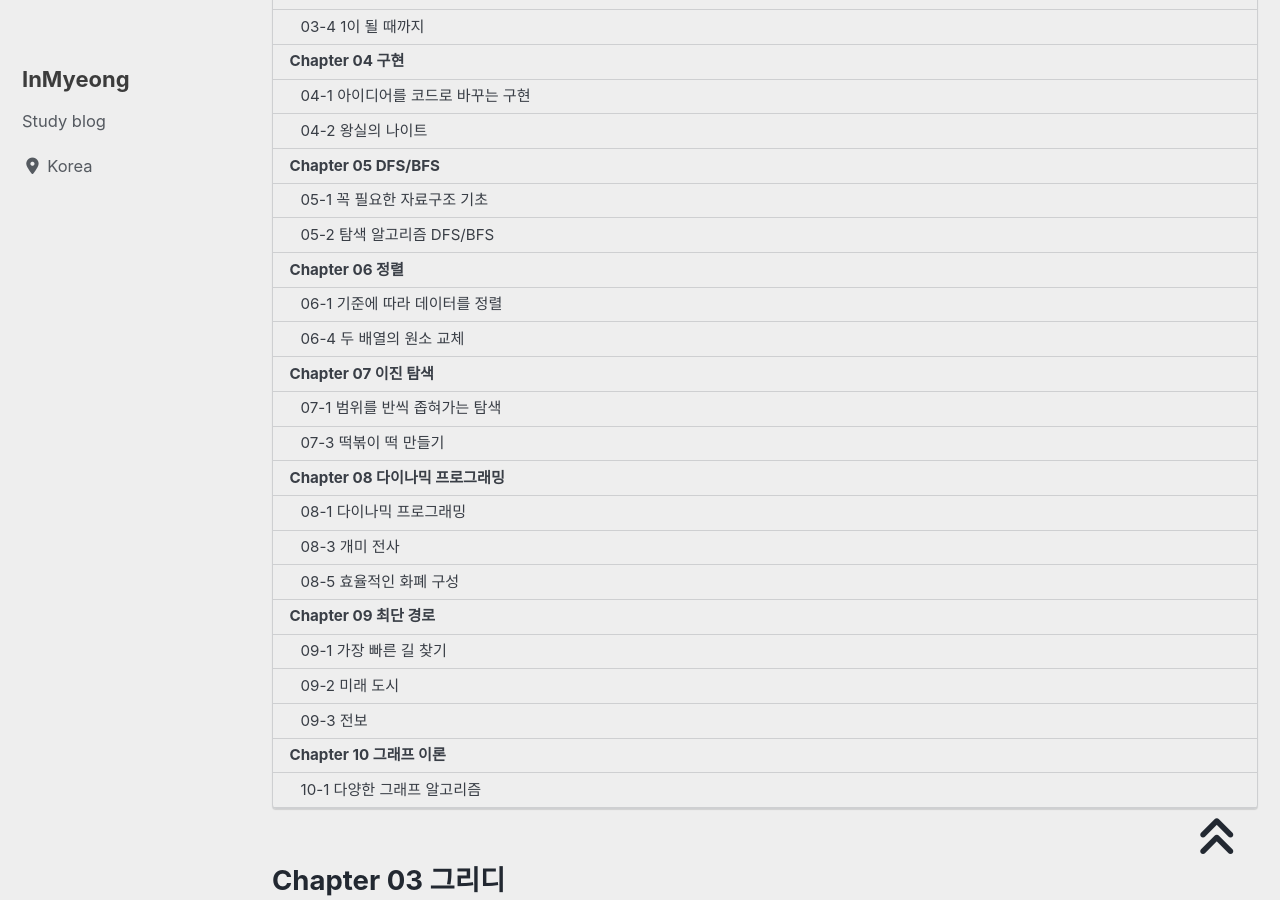
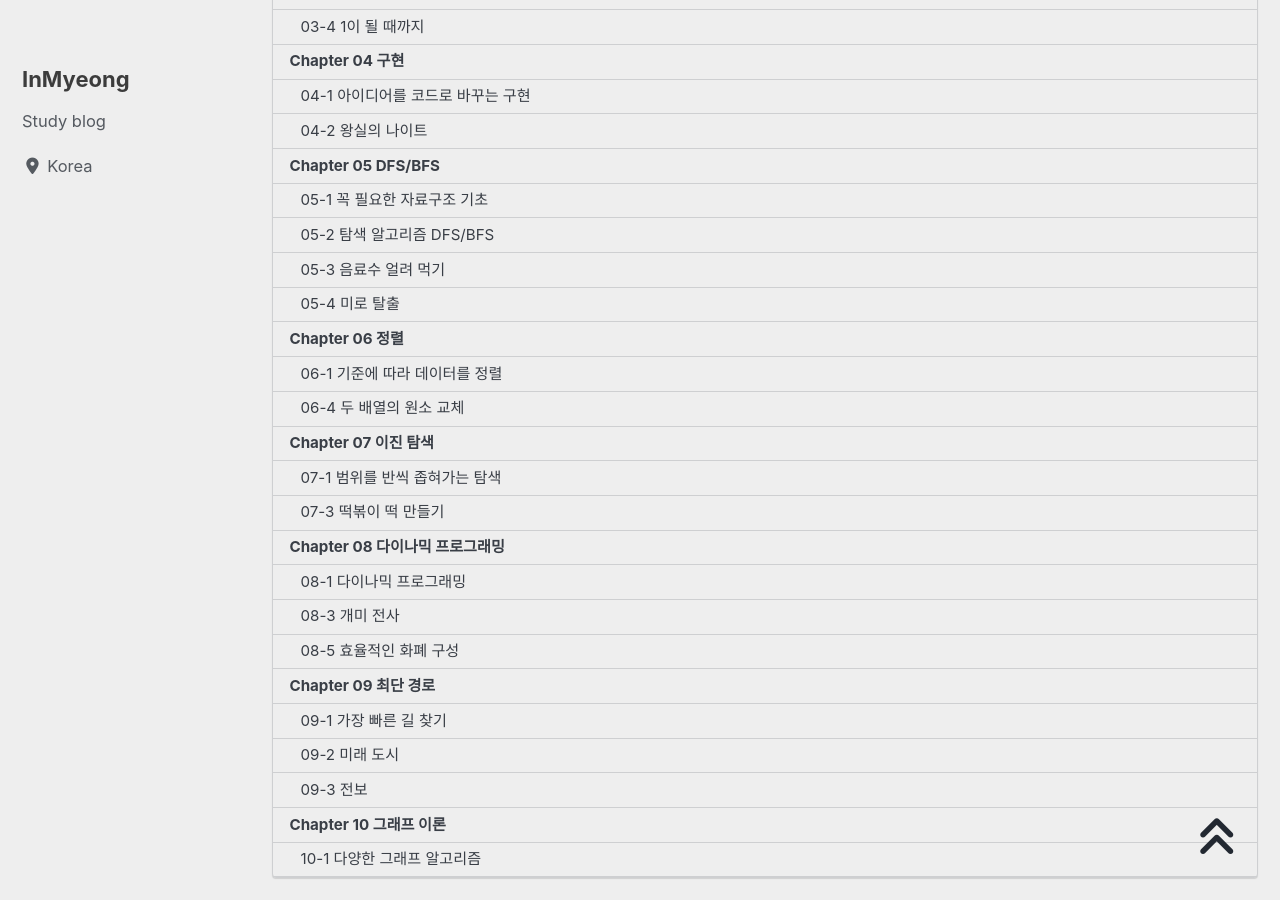
Before and after one commit to devMyeong/devMyeong.github.io, a Jekyll site: the page built from _posts/codingTest/2021-09-08-이코테.md, in a window 1280 px wide and 900 px high, scrolled down 364 px. Built offline with Jekyll 4.4.1, drawn with Linux system fonts in a browser that asks for light colours; cached includes are drawn as plain includes; nearby versions of some CDN libraries; some web fonts are replaced; comment, search, counter and statistics services are not loaded; some of the changed text lies outside the part shown.

Commit message:
corr typo

````diff
--- a/_posts/codingTest/2021-09-08-이코테.md
+++ b/_posts/codingTest/2021-09-08-이코테.md
@@ -441,6 +441,8 @@ int main(void) {
 }
 ```
 
+### 05-3 음료수 얼려 먹기
+
 ```cpp
 // 음료수 얼려 먹기
 #include <bits/stdc++.h>
@@ -492,6 +494,8 @@ int main() {
     cout << result << '\n'; // 정답 출력
 }
 ```
+
+### 05-4 미로 탈출
 
 ```cpp
 // 미로 탈출
````
